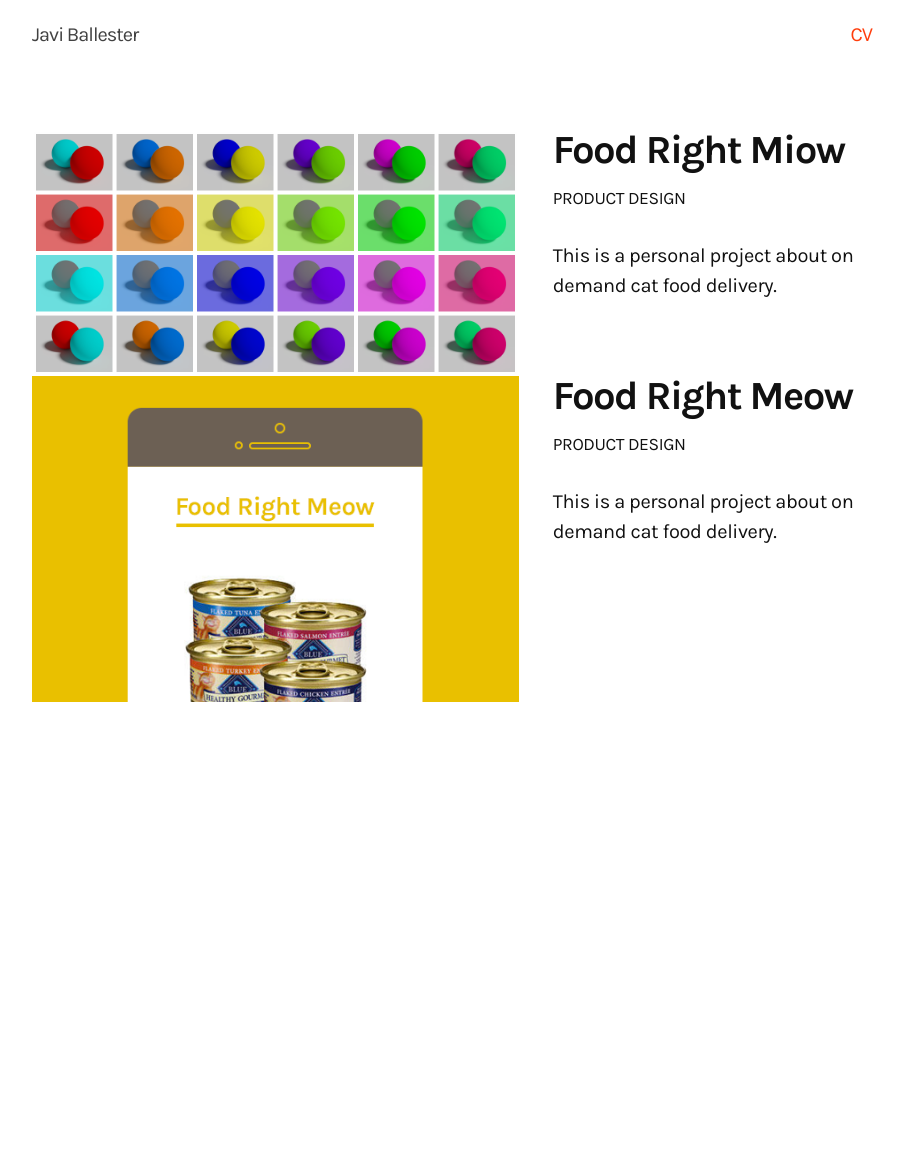
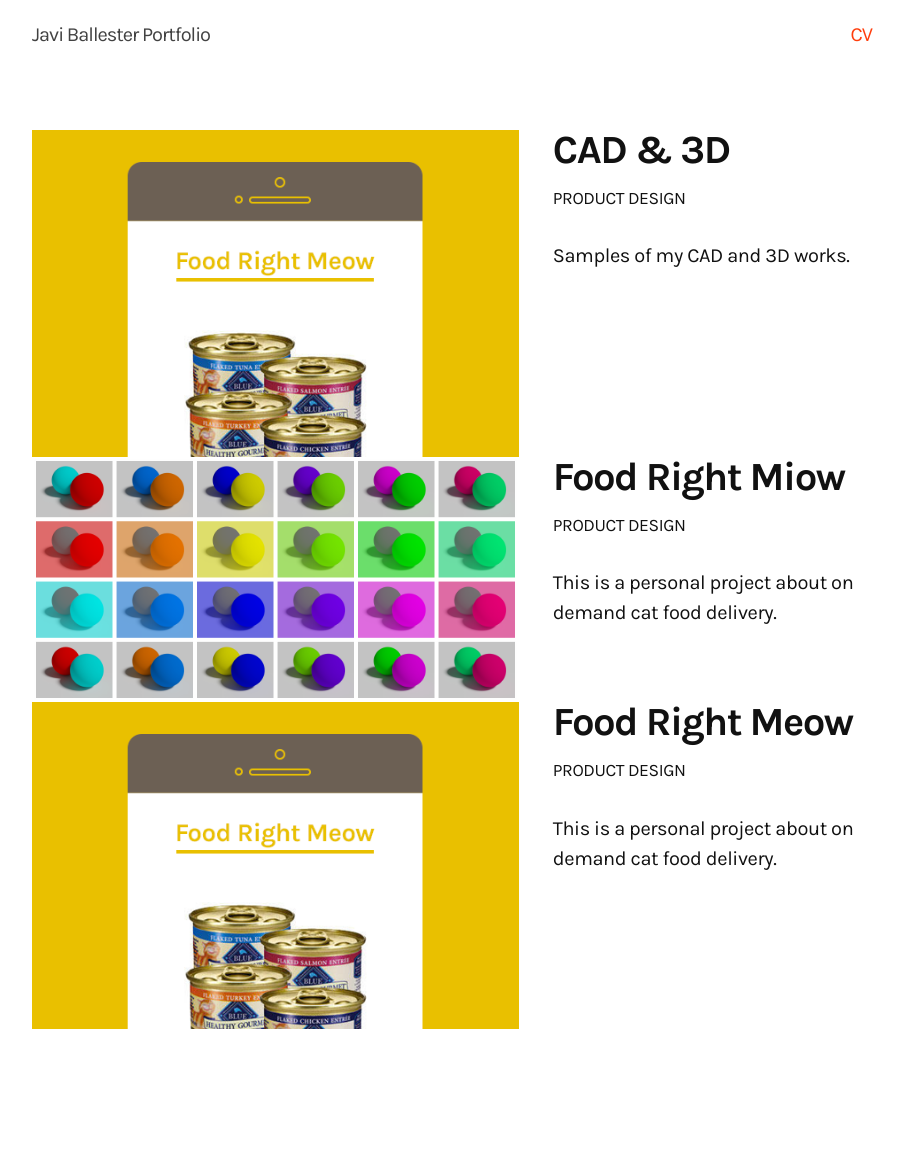
Before and after one commit to javimixet/javimixet.github.io, a Jekyll site: the page built from index.html, in a window 1280 px wide. Shown: the whole page, without its empty margins (188-1091 px from the left). Built offline with Jekyll 4.4.1, drawn with Linux system fonts in a browser that asks for light colours; before the commit the page ends 900 px from its top, so only the background shows below that.

Commit message:
4rd commit

```diff
--- a/_config.yml
+++ b/_config.yml
@@ -6,9 +6,9 @@
 # 'jekyll serve'. If you change this file, please restart the server process.
 
 # Site settings
-title: Javi Ballester
-email: katherinefukui@gmail.com
-description: Portfolio and CV. # > # this means to ignore newlines until "baseurl:"
+title: Javi Ballester Portfolio
+email: javimixet@gmail.com
+description: Portfolio and online printable CV # > # this means to ignore newlines until "baseurl:"
 
 baseurl: "" # the subpath of your site, e.g. /blog
 url: "http://javimixet.github.io" # the base hostname & protocol for your site
--- /dev/null
+++ b/_posts/2017-03-17-CAD-3D.markdown
@@ -0,0 +1,41 @@
+---
+layout: post
+title:  "CAD & 3D"
+thumbnail: /images/thumb-catfood.png
+caption: "Product Design"
+type: "Personal Project"
+intro: "Samples of my CAD and 3D works."
+---
+
+<div class="full-bleed-white" markdown="1">
+<div class="wrapper" markdown="1">
+# On-demand cat food
+I find the lack of Instacart for cat food apps disturbing so I made my own.
+
+There's literally nothing worse than realizing you're out of your cat's favorite gluten and grain free, organic and free-range grilled chicken wet food.
+
+![cat food examples](/assets/catfood-collage.jpg)
+</div>
+</div>
+
+<div class="full-bleed-grey" markdown="1">
+<div class="wrapper" markdown="1">
+# User Research
+I asked 40 proud cat owners about their cat food purchasing habits and woes. Turns out, most of them already shop online but notice that shipping is **extremely slow** and *over-priced*.
+
+>4 out of 5 cat owners worry their cat food purchases won't arrive in the mail on time.
+
+This is a real problem that deserves a real solution.
+</div>
+</div>
+
+<div class="full-bleed-white" markdown="1">
+<div class="wrapper" markdown="1">
+# Initial Explorations
+Here are some screen sketches of the shopping page, detailed product page, and checkout overlay.
+</div>
+
+<div class="midsize-image" markdown="1">
+  ![wireframes](/assets/catfood-wireframes.jpg)
+</div>
+</div>
--- a/css/cv-print.css
+++ b/css/cv-print.css
@@ -205,3 +205,7 @@
 	margin-right: 0;
 	width: 65%;
 }
+
+.screen {
+	display: none;
+}
--- a/css/cv-screen.css
+++ b/css/cv-screen.css
@@ -203,6 +203,9 @@
 	width: 65%;
 }
 
+.print {
+	display: none;
+}
 /*
 @media only screen and (max-width: 480px) {
 	make one column somehow...
```
Also changed, not shown: cv.md (+4 -2 lines).
